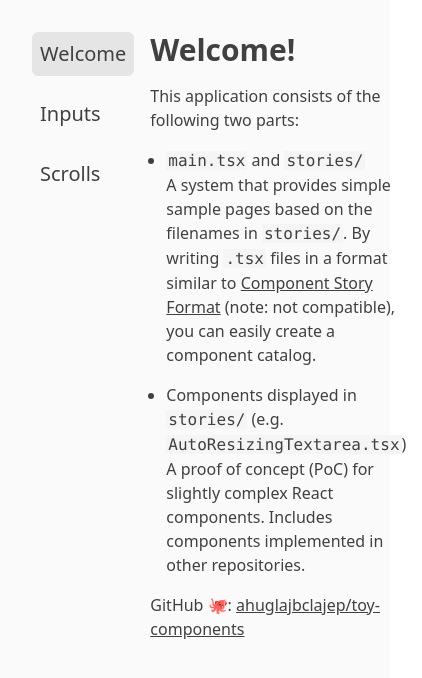
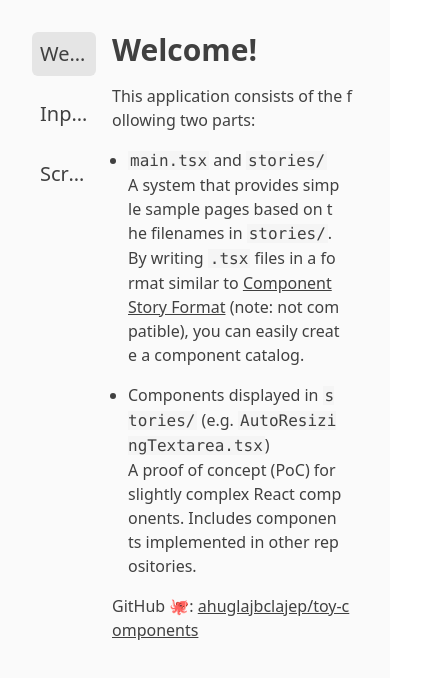
Before and after one commit to ahuglajbclajep/toy-components, a React (Vite) app: page / in a window 390 px wide. Shown: the top 678 px of the page, 422 px wide, since content can reach past the window. Built offline with nearby package versions, Linux system fonts and the light colour scheme.

Commit message:
hotfix: モバイルで画面レイアウトが崩れるのを修正

```diff
--- a/src/Layout.tsx
+++ b/src/Layout.tsx
@@ -13,7 +13,7 @@ export const Layout = () => {
   return (
     <div className="bg-neutral-50 font-sans text-neutral-700">
       <div className="mx-auto flex h-full min-h-screen max-w-screen-lg gap-4 p-8">
-        <aside className="flex w-40 flex-col gap-4">
+        <aside className="flex w-16 flex-col gap-4 md:w-40">
           <Link to="/" className={linkStyle(!stories)}>
             Welcome
           </Link>
@@ -23,7 +23,7 @@ export const Layout = () => {
             </Link>
           ))}
         </aside>
-        <main className="flex-1">
+        <main className="flex-1 break-all">
           <Outlet />
         </main>
       </div>
@@ -33,6 +33,6 @@ export const Layout = () => {
 
 const linkStyle = (selected: boolean) =>
   clsx(
-    "rounded-md p-2 text-xl hover:bg-neutral-200",
+    "truncate rounded-md p-2 text-xl hover:bg-neutral-200",
     selected && "bg-neutral-200",
   );
--- a/src/utils.ts
+++ b/src/utils.ts
@@ -5,7 +5,7 @@ export const inputStyle = clsx(
   "rounded-md border border-gray-300 bg-white p-2 outline-none focus-within:outline-blue-300",
 );
 
-export const iframeStyle = clsx("border border-neutral-300");
+export const iframeStyle = clsx("w-full border border-neutral-300");
 
 export const usePromise = <T>(promise: Promise<T>) => {
   const [data, setData] = useState<T>();
```
